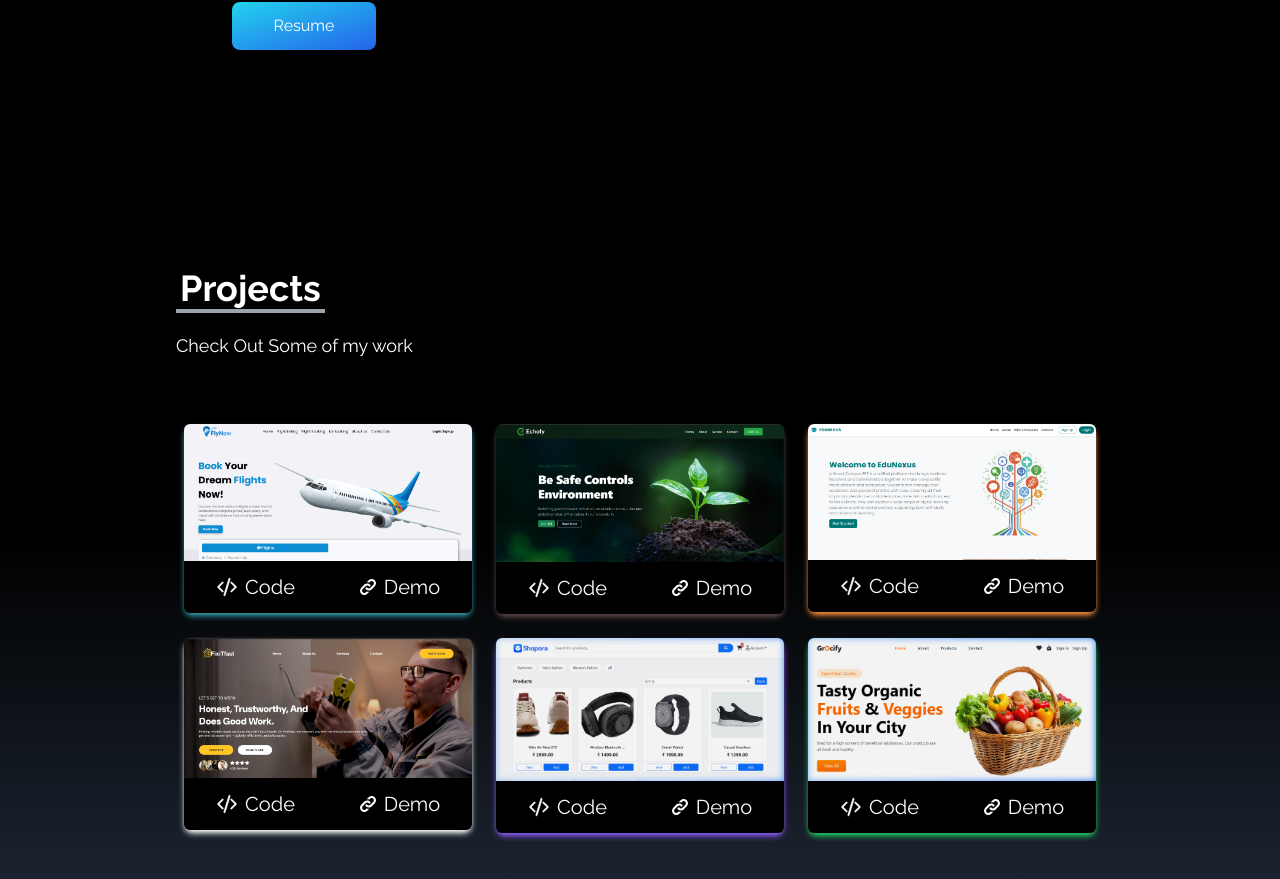
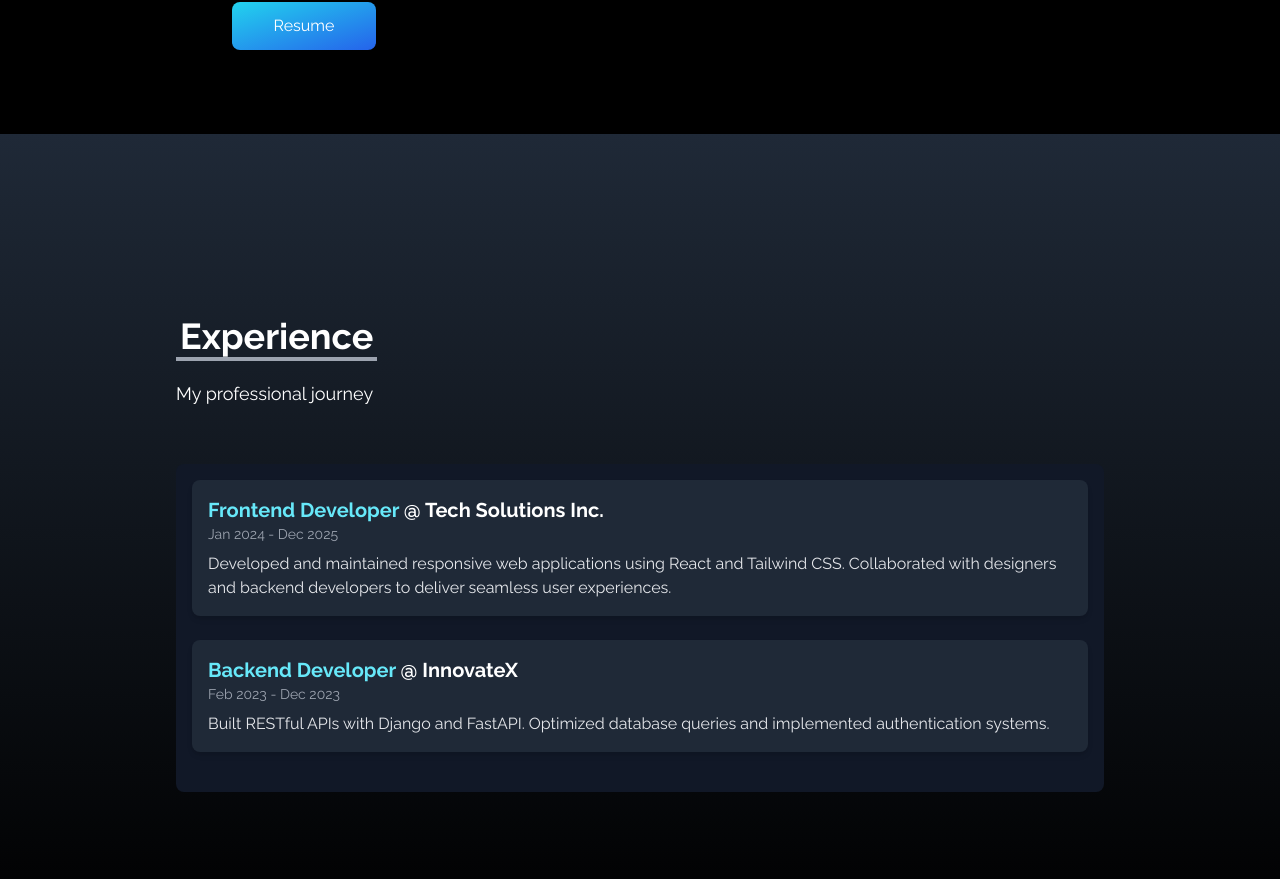
Before and after one commit to ayushrusiya9/AyuFolio, a React (Vite) app: page / in a window 1280 px wide. Shown: the part 1735-2614 px from the top of the page. Built offline with nearby package versions, Linux system fonts and the light colour scheme.

Commit message:
feat: add Experience component and integrate into App

```diff
--- a/src/App.jsx
+++ b/src/App.jsx
@@ -7,6 +7,7 @@ import Projects from "./components/Projects";
 import Contact from "./components/Contact";
 import Footer from "./components/Footer";
 import BackToTopButton from "./components/BackToTopButton";
+import Experience from "./components/Experience";
 
 const App = () => {
   return (
@@ -14,6 +15,7 @@ const App = () => {
       <Navbar />
       <Home />
       <About />
+      <Experience />
       <Projects />
       <Skills />
       <Contact />
--- /dev/null
+++ b/src/components/Experience.jsx
@@ -0,0 +1,46 @@
+import React from "react";
+import AnimatedWrapper from "./ui/AnimatedWrapper";
+import SectionHeading from "./SectionHeading";
+
+const experienceData = [
+  {
+    company: "Tech Solutions Inc.",
+    role: "Frontend Developer",
+    period: "Jan 2024 - Dec 2025",
+    description: "Developed and maintained responsive web applications using React and Tailwind CSS. Collaborated with designers and backend developers to deliver seamless user experiences."
+  },
+  {
+    company: "InnovateX",
+    role: "Backend Developer",
+    period: "Feb 2023 - Dec 2023",
+    description: "Built RESTful APIs with Django and FastAPI. Optimized database queries and implemented authentication systems."
+  }
+];
+
+const Experience = () => {
+  return (
+    <div
+      name="Experience"
+      className="pt-10 h-full min-h-screen w-full flex items-center bg-gradient-to-b from-gray-800 to-black"
+    >
+      <div className="section">
+        <AnimatedWrapper>
+          <SectionHeading heading="Experience" secondHeading="My professional journey" />
+        </AnimatedWrapper>
+        <AnimatedWrapper>
+          <div className="py-2 xs:p-4 rounded-lg bg-gray-900">
+            {experienceData.map((exp, idx) => (
+              <div key={idx} className="mb-6 p-4 rounded-lg bg-gray-800 shadow-md">
+                <h3 className="text-xl font-bold text-cyan-300">{exp.role} <span className="text-white">@ {exp.company}</span></h3>
+                <p className="text-sm text-gray-400 mb-2">{exp.period}</p>
+                <p className="text-gray-200">{exp.description}</p>
+              </div>
+            ))}
+          </div>
+        </AnimatedWrapper>
+      </div>
+    </div>
+  );
+};
+
+export default Experience;
```
Also changed, not shown: src/components/Home.jsx (line endings or trailing spaces).
